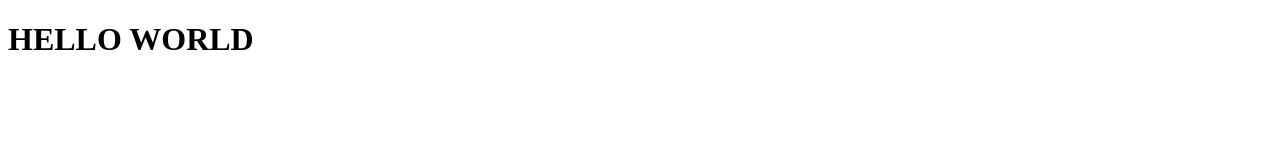
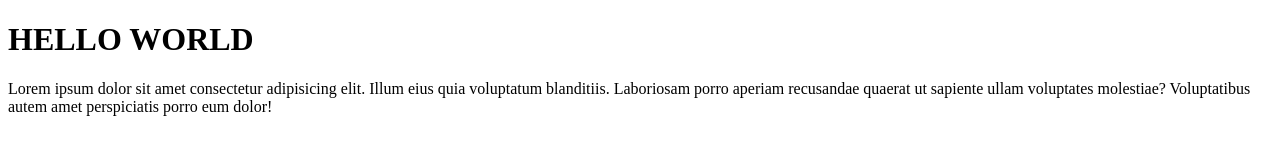
Before and after one commit to ronaldojasar/git-intro-test, a plain HTML site: page index.html in a window 1280 px wide. Drawn offline with Linux system fonts and the light colour scheme.

Commit message:
added some text

```diff
--- a/index.html
+++ b/index.html
@@ -7,5 +7,8 @@
 </head>
 <body>
     <h1>HELLO WORLD</h1>
+    <p>Lorem ipsum dolor sit amet consectetur adipisicing elit.
+        Illum eius quia voluptatum blanditiis. Laboriosam porro aperiam recusandae quaerat ut sapiente ullam
+        voluptates molestiae? Voluptatibus autem amet perspiciatis porro eum dolor!</p>
 </body>
 </html>
```
